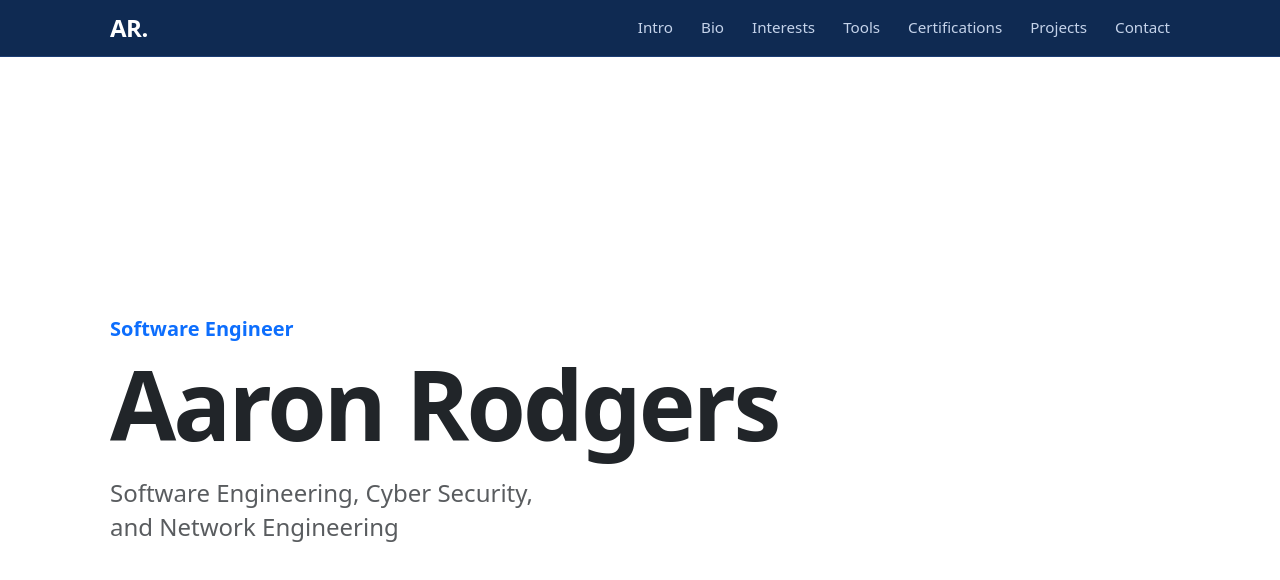
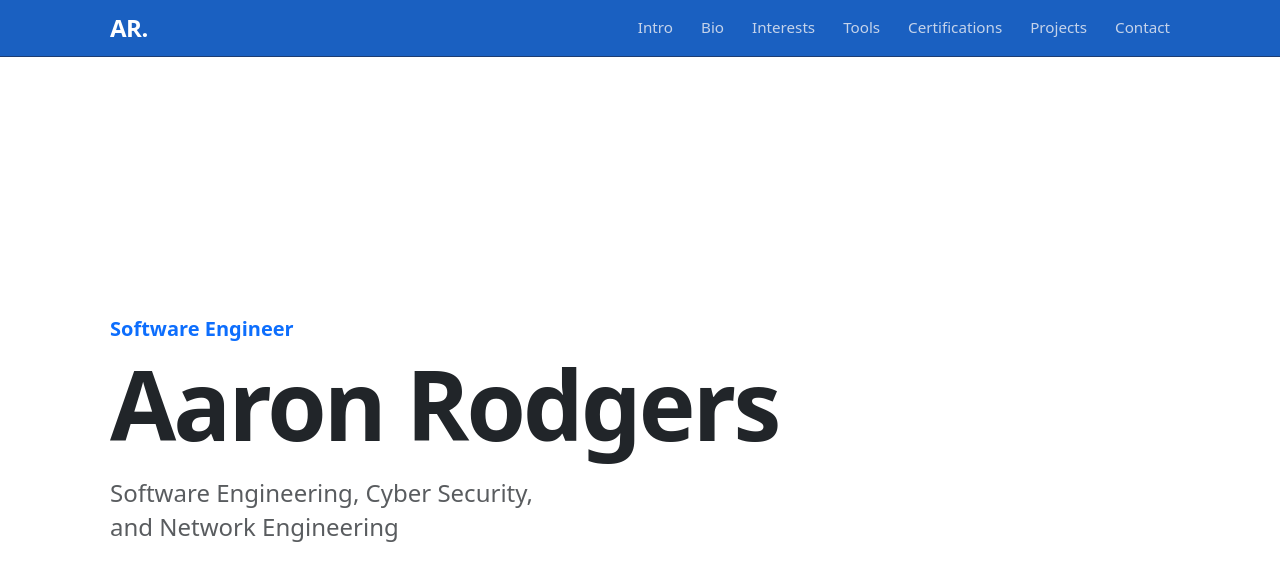
Before and after one commit to Aaron4554/web-portfolio, a React (Vite) app in the folder frontend/: page / in a window 1280 px wide. Shown: the top 580 px of the page. Built offline with nearby package versions, Linux system fonts and the light colour scheme.

Commit message:
Change white header background color

```diff
--- a/frontend/src/components/Header.css
+++ b/frontend/src/components/Header.css
@@ -10,7 +10,7 @@ html {
 }
 
 .site-header {
-  --header-bg: #0f2a52;
+  --header-bg: #1a60c1;
   --header-text: #ffffff;
   --header-muted: #c5d3ea;
   --header-line: #1c3d73;
```
